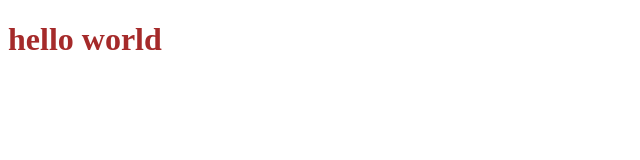
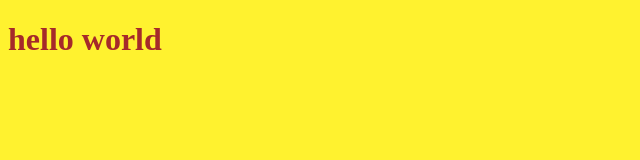
Before and after one commit to HadyHashiam/TXSV_V002, a plain HTML site: page index.html in a window 1280 px wide. Shown: the whole page, without its empty margins (0-640 px from the left). Drawn offline with Linux system fonts and the light colour scheme.

Commit message:
change bG color

```diff
--- a/style.css
+++ b/style.css
@@ -1,3 +1,7 @@
 h1 {
   color: brown;
 }
+
+body {
+  background-color: #FFF22F
+}
```
